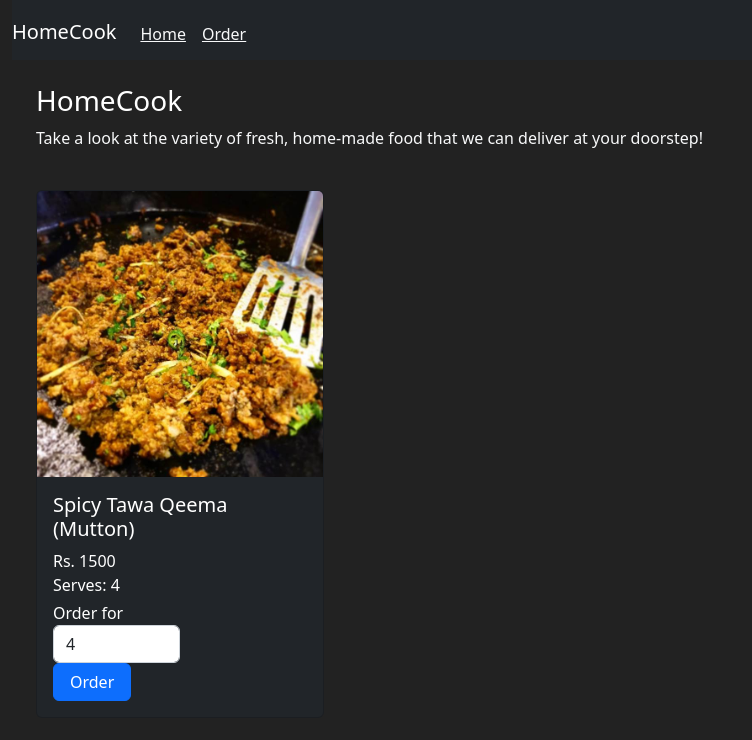
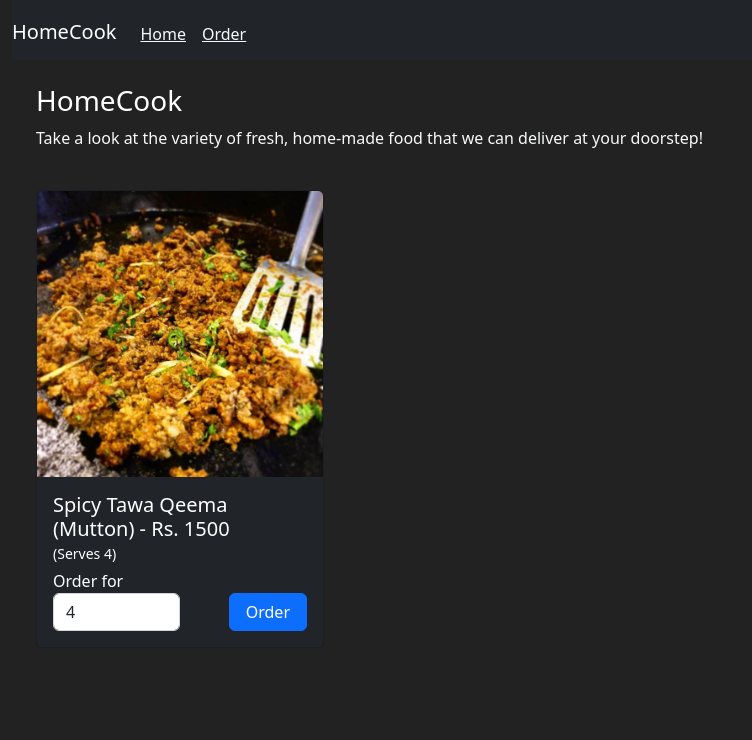
Before and after one commit to ali-nauman/homecook, a React (Create React App) app: page / in a window 1280 px wide. Shown: the top 740 px of the page, without its empty margins (0-752 px from the left). Built offline with nearby package versions, Linux system fonts and the light colour scheme.

Commit message:
Tweak look

```diff
--- a/src/components/UI/FoodItem.jsx
+++ b/src/components/UI/FoodItem.jsx
@@ -22,17 +22,17 @@ export const FoodItem = (props) => {
         height="286"
       />
       <Card.Body>
-        <Card.Title className="text-white">{props.name}</Card.Title>
-        <div className="font-weight-bold text-white">Rs. {props.price}</div>
-
-        <div className="font-weight-bold d-inline text-white">
-          Serves:{' '}
-          <div className="font-weight-normal d-inline">{props.serving}</div>
-        </div>
+        <Card.Title className="text-white mb-0">
+          {props.name} - Rs. {props.price}
+        </Card.Title>
+        <small className="font-weight-bold d-inline text-white">
+          (Serves {props.serving})
+        </small>
 
         <div className="mt-1 text-white">Order for</div>
 
-        <form className="form-inline">
+        {/* <form className="form-inline"> */}
+        <div className="d-flex justify-content-between">
           <input
             className="form-control w-50"
             id="servingSize"
@@ -63,7 +63,9 @@ export const FoodItem = (props) => {
           >
             Order
           </Button>
-        </form>
+        </div>
+
+        {/* </form> */}
       </Card.Body>
     </Card>
   );
```
